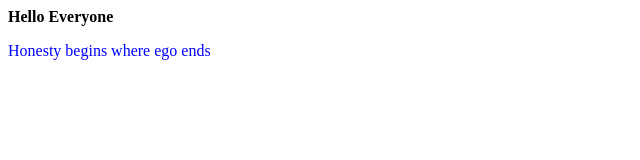
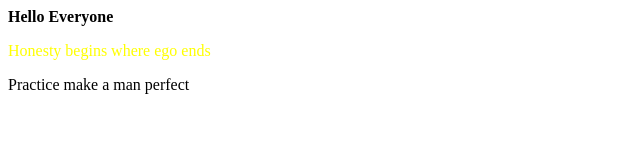
Before and after one commit to Aaftab25/Exam, a plain HTML site: page index.html in a window 1280 px wide. Shown: the whole page, without its empty margins (0-640 px from the left). Drawn offline with Linux system fonts and the light colour scheme.

Commit message:
Update index.html

```diff
--- a/index.html
+++ b/index.html
@@ -3,6 +3,7 @@
     </head>
   <body>
     <b> Hello Everyone </b>
-    <p style="color:blue"> Honesty begins where ego ends </p>
+    <p style="color:yellow"> Honesty begins where ego ends </p>
+    <p> Practice make a man perfect </p>
   </body>
 </html>
```
